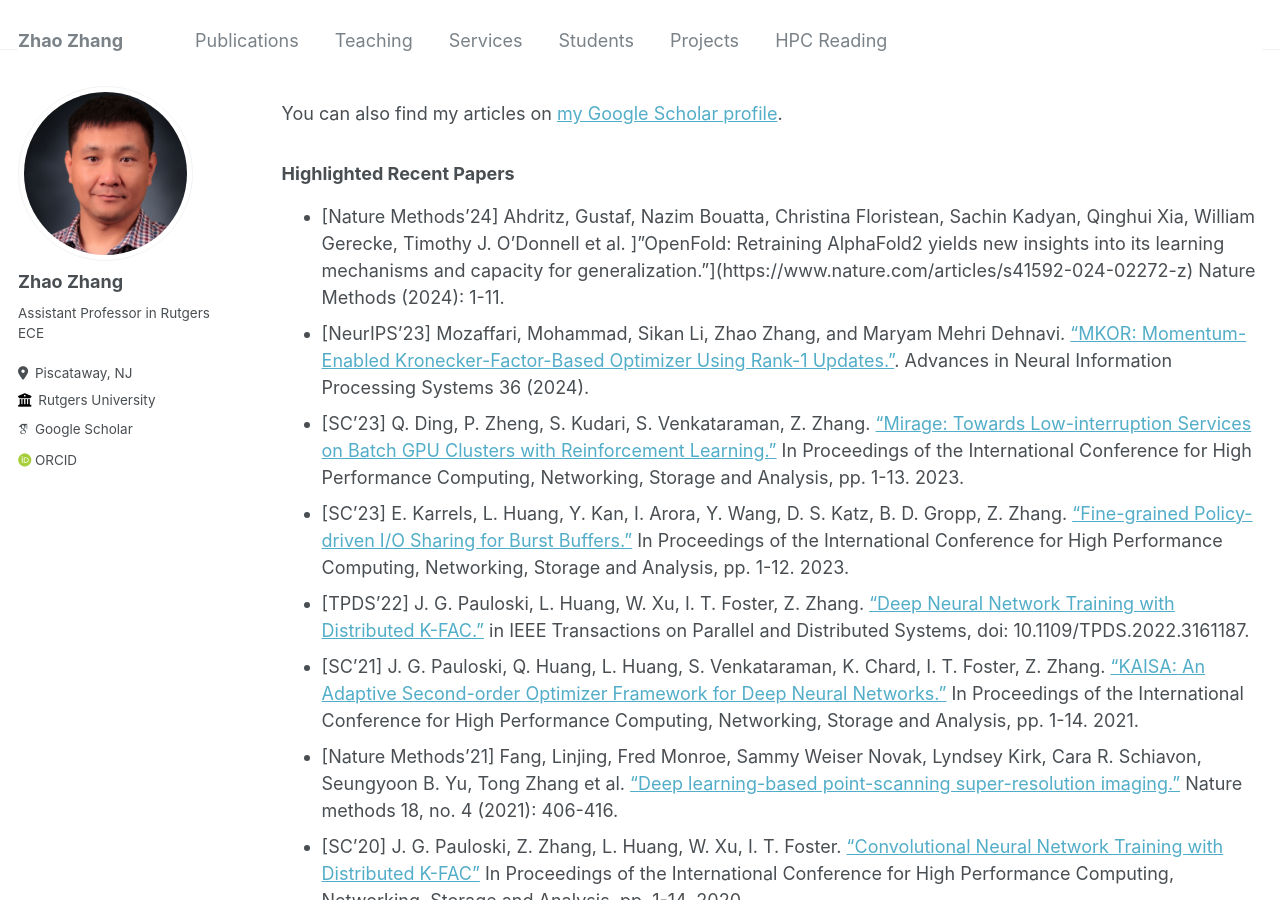
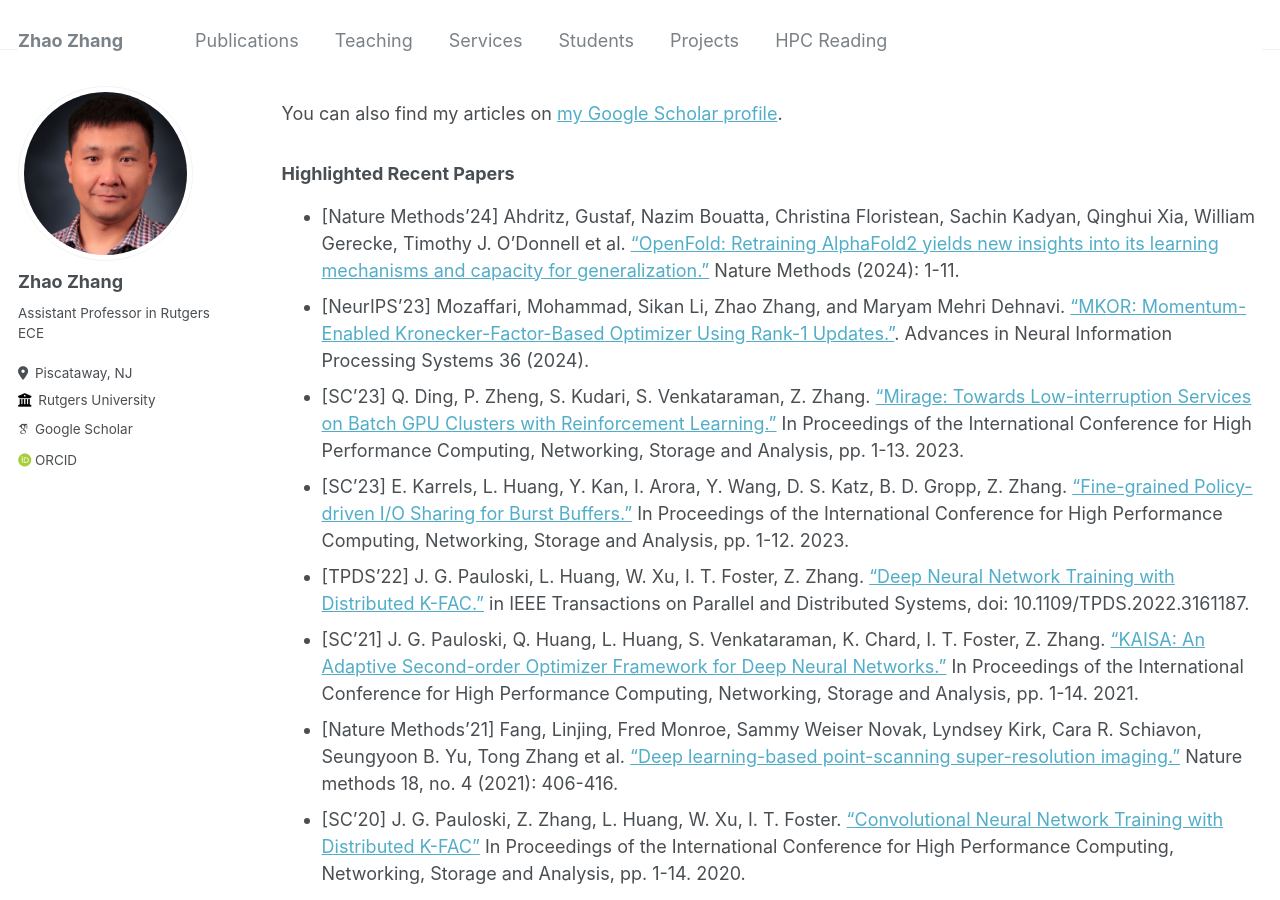
Before and after one commit to zhaozhang/zhaozhang.github.io, a Jekyll site: the page built from _pages/publications.md, in a window 1280 px wide and 900 px high. Built offline with Jekyll 4.4.1, drawn with Linux system fonts in a browser that asks for light colours; some web fonts are replaced.

Commit message:
typo fix

```diff
--- a/_pages/publications.md
+++ b/_pages/publications.md
@@ -16,7 +16,7 @@ author_profile: true
 {% endfor %}
 
 ### Highlighted Recent Papers
-- [Nature Methods'24] Ahdritz, Gustaf, Nazim Bouatta, Christina Floristean, Sachin Kadyan, Qinghui Xia, William Gerecke, Timothy J. O’Donnell et al. ]"OpenFold: Retraining AlphaFold2 yields new insights into its learning mechanisms and capacity for generalization."](https://www.nature.com/articles/s41592-024-02272-z) Nature Methods (2024): 1-11.
+- [Nature Methods'24] Ahdritz, Gustaf, Nazim Bouatta, Christina Floristean, Sachin Kadyan, Qinghui Xia, William Gerecke, Timothy J. O’Donnell et al. ["OpenFold: Retraining AlphaFold2 yields new insights into its learning mechanisms and capacity for generalization."](https://www.nature.com/articles/s41592-024-02272-z) Nature Methods (2024): 1-11.
 - [NeurIPS'23] Mozaffari, Mohammad, Sikan Li, Zhao Zhang, and Maryam Mehri Dehnavi. ["MKOR: Momentum-Enabled Kronecker-Factor-Based Optimizer Using Rank-1 Updates."](https://arxiv.org/abs/2306.01685). Advances in Neural Information Processing Systems 36 (2024).
 - [SC'23] Q. Ding, P. Zheng, S. Kudari, S. Venkataraman, Z. Zhang. ["Mirage: Towards Low-interruption Services on Batch GPU Clusters with Reinforcement Learning."](https://arxiv.org/abs/2306.14086)  In Proceedings of the International Conference for High Performance Computing, Networking, Storage and Analysis, pp. 1-13. 2023.
 - [SC'23] E. Karrels, L. Huang, Y. Kan, I. Arora, Y. Wang, D. S. Katz, B. D. Gropp, Z. Zhang. ["Fine-grained Policy-driven I/O Sharing for Burst Buffers."](https://arxiv.org/abs/2306.11615) In Proceedings of the International Conference for High Performance Computing, Networking, Storage and Analysis, pp. 1-12. 2023.
```
